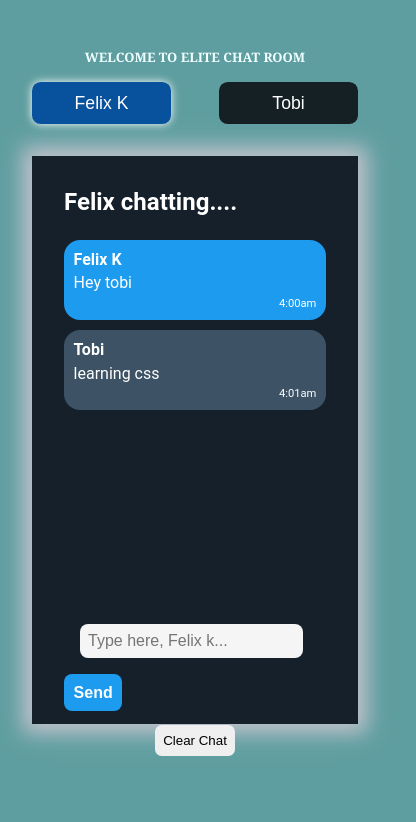
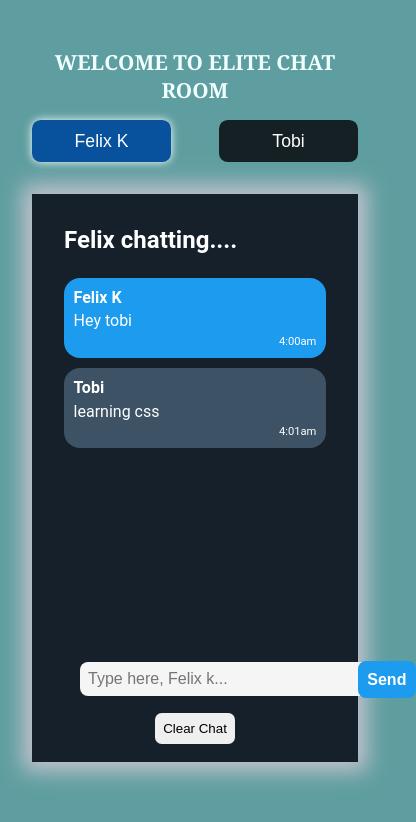
Before and after one commit to felixsunyk/Elite-chat-app, a plain HTML site: page home.html in a window 390 px wide. Shown: the whole page, 416 px wide, since content can reach past the window. Drawn offline with Linux system fonts and the light colour scheme.

Commit message:
working on app

```diff
--- a/chatroom.css
+++ b/chatroom.css
@@ -343,21 +343,41 @@ label{
     padding: 1em;
    }
    .home-body{
-    margin: 2em;
-    background-color: cadetblue;
-   }
-   .chat-input-form{
-    display: block;
+       margin: 2em;
+       background-color: cadetblue;
+    }
+    .chat-input-form{
+       position: relative;
+       display: inline-block;
+    /* display: block; */
     align-items: center;
    }
-   h1{
+   .h20{
     text-align: center;
     padding: 1rem;
    /* background-color: #191e29; */
     text-transform: uppercase;
     font-family: Georgia, 'Times New Roman', Times, serif;
     color: azure;
-    font-size: small;
+   font-size: 1.3em;
+}
+.chat-input{
+    padding-right: 4em;
+    width: 20em;
+    /* height: 100%; */
+}
+.send-button{
+    position: absolute;
+    top: 15px;
+    right: 0;
+    border: none;
+    cursor: pointer;
+    /* height: 100%; */
+
+}
+.clear-chat-button{
+    display: block;
+    margin: 0.1em auto;
 }
 
 }
--- a/home.html
+++ b/home.html
@@ -8,7 +8,7 @@
 
 </head>
 <body class="home-body">
-    <div data-aos="fade-up-right"><h1>welcome to elite chat room</h1></div>
+    <h1 class="h20">welcome to elite chat room</h1>
 
     <div class="person-selector">
         <button class="button person-selector-button active-person" id="felix-selector">Felix K</button>
```
